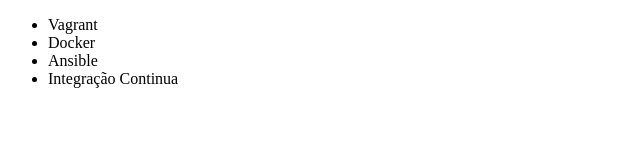
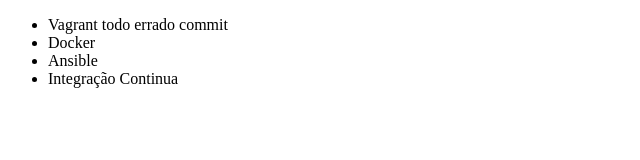
Before and after one commit to carlossantosdf/Alura_Git_GitHub, a plain HTML site: page controle&compartilhe_codigos/index.html in a window 1280 px wide. Shown: the whole page, without its empty margins (0-640 px from the left). Drawn offline with Linux system fonts and the light colour scheme.

Commit message:
alterando codigo para reverter

```diff
--- a/controle&compartilhe_codigos/index.html
+++ b/controle&compartilhe_codigos/index.html
@@ -6,7 +6,7 @@
 </head>
 <body>
     <ul>
-        <li>Vagrant</li>
+        <li>Vagrant todo errado commit</li>
         <li>Docker</li>
         <li>Ansible</li>
         <li>Integração Continua</li>
```
